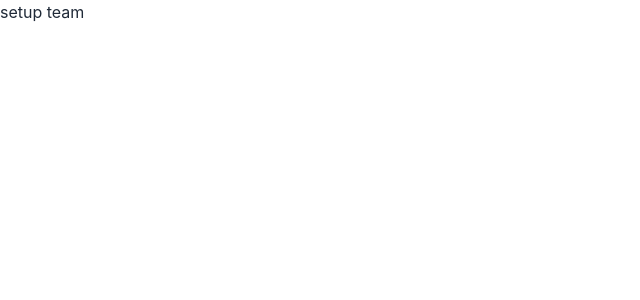
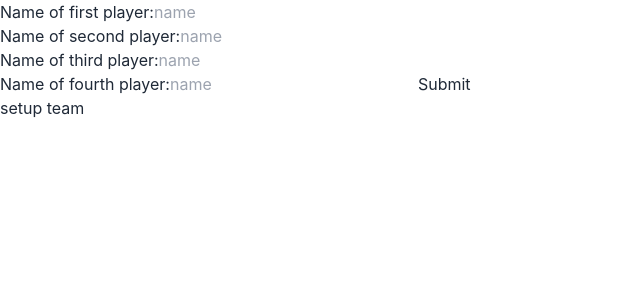
Before and after one commit to AndersSpringborg/learn.roundnet, a Next.js app: page /bible/Rpr/overview in a window 1280 px wide. Shown: the top 300 px of the page, without its empty margins (0-640 px from the left). Built offline with nearby package versions, Linux system fonts and the light colour scheme.

Commit message:
added design to tracker component

```diff
--- a/components/Rpr/RprOverview.tsx
+++ b/components/Rpr/RprOverview.tsx
@@ -5,24 +5,140 @@ export const RprOverview = () => {
     const [areTeamsReady, setTeamsReady] = useState(false);
     const handleSetupTeamClick = () => setTeamsReady(!areTeamsReady);
 
-    if (!areTeamsReady){
-        return <RprTeamSetup handleSetupTeamClick={handleSetupTeamClick}/>
-    }
+    const [firstPlayerName, setFirstPlayerName] = useState<string>('Player 1');
+    const [secondPlayerName, setSecondPlayerName] = useState<string>('Player 2');
+    const [thirdPlayerName, setThirdPlayerName] = useState<string>('Player 3');
+    const [fourthPlayerName, setFourthPlayerName] = useState<string>('Player 4');
+
+    const updateFirstPlayerName = (name: string): void => { name == null ? {} : setFirstPlayerName(name) }
+    const updateSecondPlayerName = (name: string): void => { name == null ? {} : setSecondPlayerName(name) }
+    const updateThirdPlayerName = (name: string): void => { name == null ? {} : setThirdPlayerName(name) }
+    const updateFourthPlayerName = (name: string): void => { name == null ? {} : setFourthPlayerName(name) }
+
+
     return (
-        <h1>
-            hi
-        </h1>
+        <div >
+            {(!areTeamsReady ?
+                <RprTeamSetup
+                    teamSetupFunction={handleSetupTeamClick}
+                    returnFirstPlayerName={updateFirstPlayerName}
+                    returnSecondPlayerName={updateSecondPlayerName}
+                    returnThirdPlayerName={updateThirdPlayerName}
+                    returnFourthPlayerName={updateFourthPlayerName} /> :
+
+                <div className="">
+                    <div className="flex">
+                        <div className="w-3/4 px-4">
+                            <ul className=" border-blue-500 border-double">
+                                <li className=" inline-block">C</li>
+                                <li className=" inline-block">C</li>
+                                <li className=" inline-block">C</li>
+                                <li className=" inline-block">C</li>
+                                <li className=" inline-block">C</li>
+                                <li className=" inline-block">C</li>
+                                <li className=" inline-block">C</li>
+                                <li className=" inline-block">C</li>
+                            </ul>
+                            <div className="flex justify-between items-center mb-4">
+                                <div className="flex">
+                                    <button className="mr-4 px-4 py-2 bg-blue-500 text-white font-bold rounded-full">{firstPlayerName}</button>
+                                    <button className="px-4 py-2 bg-blue-500 text-white font-bold rounded-full">{secondPlayerName}</button>
+                                </div>
+                                <div className="flex items-center">
+                                    <div className="mr-4 font-bold bg-blue-500 rounded-full px-4 py-2">18</div>
+                                    <div className="font-bold bg-red-500 rounded-full px-4 py-2">19</div>
+                                </div>
+                                <div className="flex">
+                                    <button className="mr-4 px-4 py-2 bg-red-500 text-white font-bold rounded-full">{thirdPlayerName}</button>
+                                    <button className="px-4 py-2 bg-red-500 text-white font-bold rounded-full">{fourthPlayerName}</button>
+                                </div>
+                            </div>
+                            <div className="flex justify-between">
+                                <button className="w-1/7 px-2 py-2 bg-slate-500 text-white font-bold rounded-full">Win point</button>
+                                <button className="w-1/7 px-2 py-2 bg-slate-500 text-white font-bold rounded-full">Lose point</button>
+                                <button className="w-1/7 px-2 py-2 bg-slate-500 text-white font-bold rounded-full">Ace</button>
+                                <button className="w-1/7 px-2 py-2 bg-slate-500 text-white font-bold rounded-full">Block</button>
+                                <button className="w-1/7 px-2 py-2 bg-slate-500 text-white font-bold rounded-full">Strong touch</button>
+                                <button className="w-1/7 px-2 py-2 bg-slate-500 text-white font-bold rounded-full">Weak touch</button>
+                                <button className="w-1/7 px-2 py-2 bg-slate-500 text-white font-bold rounded-full">Undo</button>
+                            </div>
+                        </div>
+                        <div className="w-1/4 px-4">
+                            <ul className=" list-disc ">
+                                <li>List Item 1</li>
+                                <li>List Item 2</li>
+                                <li>List Item 3</li>
+                                <li>List Item 4</li>
+                                <button className="px-2 py-2 bg-slate-500 text-white font-bold rounded-full">Undo Last ball</button>
+                            </ul>
+                        </div>
+                    </div>
+
+                    <button onClick={handleSetupTeamClick}>
+                        return to team setup
+                    </button>
+                </div>
+            )}
+        </div>
     )
 };
 
-const RprTeamSetup = (handleSetupTeamClick) => {
+interface RprTeamSetupProps {
+    teamSetupFunction: Function,
+    returnFirstPlayerName(name: string): void
+    returnSecondPlayerName(name: string): void
+    returnThirdPlayerName(name: string): void
+    returnFourthPlayerName(name: string): void
+}
 
+const RprTeamSetup = (props: RprTeamSetupProps) => {
     return (
-        <button onClick={handleSetupTeamClick}>
-            setup team
-        </button>
+        <div>
+            <form
+                onSubmit={(e: React.SyntheticEvent) => {
+                    e.preventDefault();
+                    const target = e.target as typeof e.target & {
+                        first: { value: string };
+                        second: { value: string };
+                        third: { value: string };
+                        fourth: { value: string };
+                    };
+                    props.returnFirstPlayerName(target.first.value);
+                    props.returnSecondPlayerName(target.second.value);
+                    props.returnThirdPlayerName(target.third.value);
+                    props.returnFourthPlayerName(target.fourth.value);
+                    props.teamSetupFunction();
+                }}>
+                <label>
+                    Name of first player:
+                    <input type="text" placeholder="name" name="first"></input>
+
+                </label>
+                <br />
+                <label>
+                    Name of second player:
+                    <input type="text" placeholder="name" name="second"></input>
+
+                </label>
+                <br />
+                <label>
+                    Name of third player:
+                    <input type="text" placeholder="name" name="third"></input>
+
+                </label>
+                <br />
+                <label>
+                    Name of fourth player:
+                    <input type="text" placeholder="name" name="fourth"></input>
+
+                </label>
+                <input type="submit" />
+            </form>
+            <button onClick={() => props.teamSetupFunction()}>
+                setup team
+            </button>
+        </div>
     )
-
 }
 
 export default RprOverview;
```
